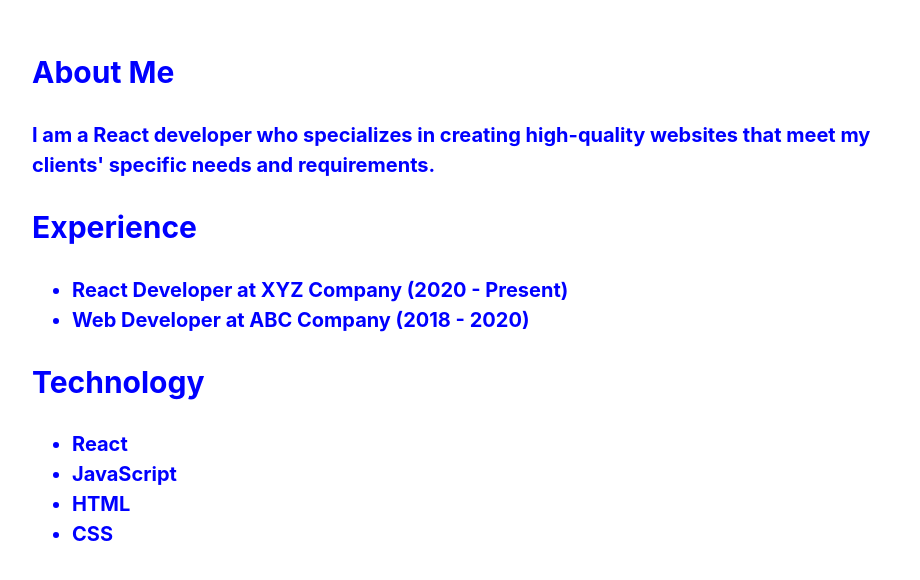
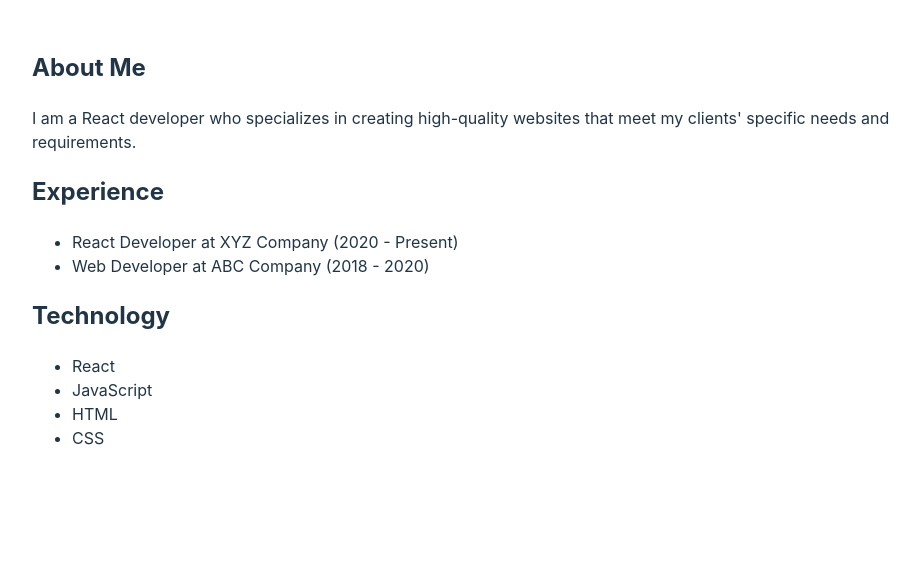
Before and after one commit to kennydl-elvia/auto-gpt-page, a React (Vite) app: page / in a window 1280 px wide. Shown: the top 580 px of the page, without its empty margins (160-1080 px from the left). Built offline with nearby package versions, Linux system fonts and the light colour scheme.

Commit message:
AutoGpt: Removed style class .container div from App.css

```diff
--- a/src/App.css
+++ b/src/App.css
@@ -1,10 +1,3 @@
 .container {
   margin: 50px 15%;
 }
-
-.container div {
-  margin-top: 20px;
-  font-size: 20px;
-  font-weight: bold;
-  color: blue;
-}
```
